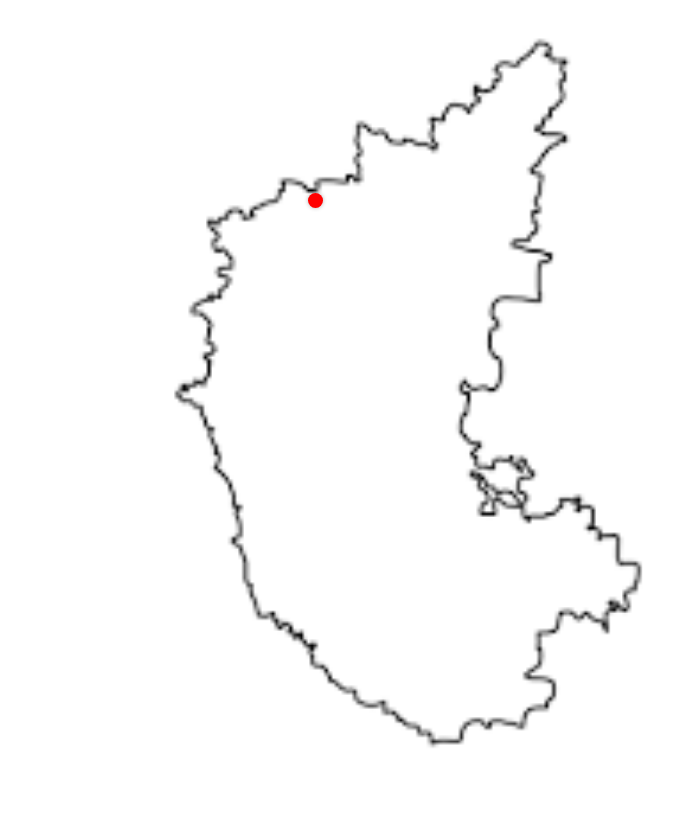
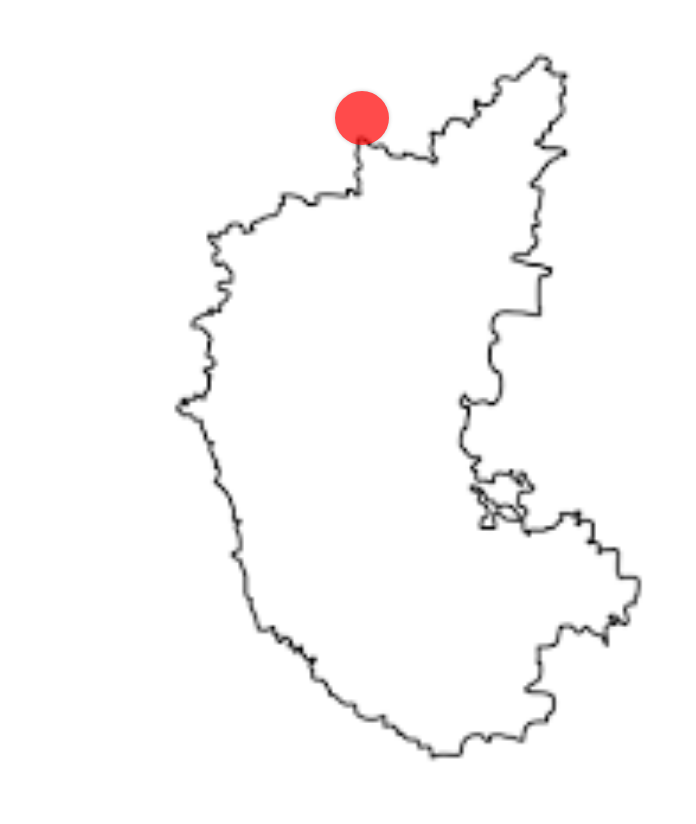
Before and after one commit to StamptheStampede/Stamp-The-Stampede, a plain HTML site: page index.html in a window 1280 px wide. Shown: the part 73-897 px from the top of the page, without its empty margins (0-696 px from the left). Before the commit the page ends 874 px from the top, so only its background shows below. Drawn offline with Linux system fonts and the light colour scheme.

Commit message:
ewdwwdwddwd

```diff
--- a/index.html
+++ b/index.html
@@ -1,3 +1,67 @@
+<!DOCTYPE html>
+<html>
+  <head>
+    <title>Crowd Density Map - Karnataka</title>
+    <style>
+      body {
+        font-family: sans-serif;
+      }
+
+      .image-container {
+        position: relative;
+        display: inline-block;
+      }
+
+      .red-dot {
+        position: absolute;
+        width: 15px;
+        height: 15px;
+        background-color: red;
+        border-radius: 50%;
+        box-shadow: 0 0 4px rgba(0, 0, 0, 0.3);
+        display: none; /* hidden by default */
+        opacity: 0.7;
+        transition: width 0.3s, height 0.3s;
+      }
+    </style>
+  </head>
+  <body>
+    <h1>Crowd Density Map - Karnataka</h1>
+
+    <div class="image-container">
+      <img src="g  e  s.png" alt="Karnataka Map" width="800">
+      <div class="red-dot" id="dot"></div>
+    </div>
+
+    <script>
+      // Simulated crowd count
+      const a = Math.floor(Math.random() * 10000) + 1;
+
+      // Get the dot element
+      const dot = document.getElementById("dot");
+
+      if (a > 5000) {
+        // Random position (within the 800x700 map size)
+        const x = Math.floor(Math.random() * (608 - 8 + 1)) + 8;
+        const y = Math.floor(Math.random() * (679 - 79 + 1)) + 79;
+
+        // Calculate size (grow from 15px to 60px based on population)
+        const size = 15 + ((a - 5000) / 5000) * 45;
+
+        // Apply styles dynamically
+        dot.style.left = `${x}px`;
+        dot.style.top = `${y}px`;
+        dot.style.width = `${size}px`;
+        dot.style.height = `${size}px`;
+        dot.style.display = 'block';
+
+        console.log(`Population: ${a} → Dot at (${x}, ${y}), size: ${Math.round(size)}px`);
+      } else {
+        console.log(`Population: ${a} → Too low, dot hidden.`);
+      }
+    </script>
+  </body>
+</html>
 <html>
   <head>
     <title>Stamp the Stampede</title>
```
